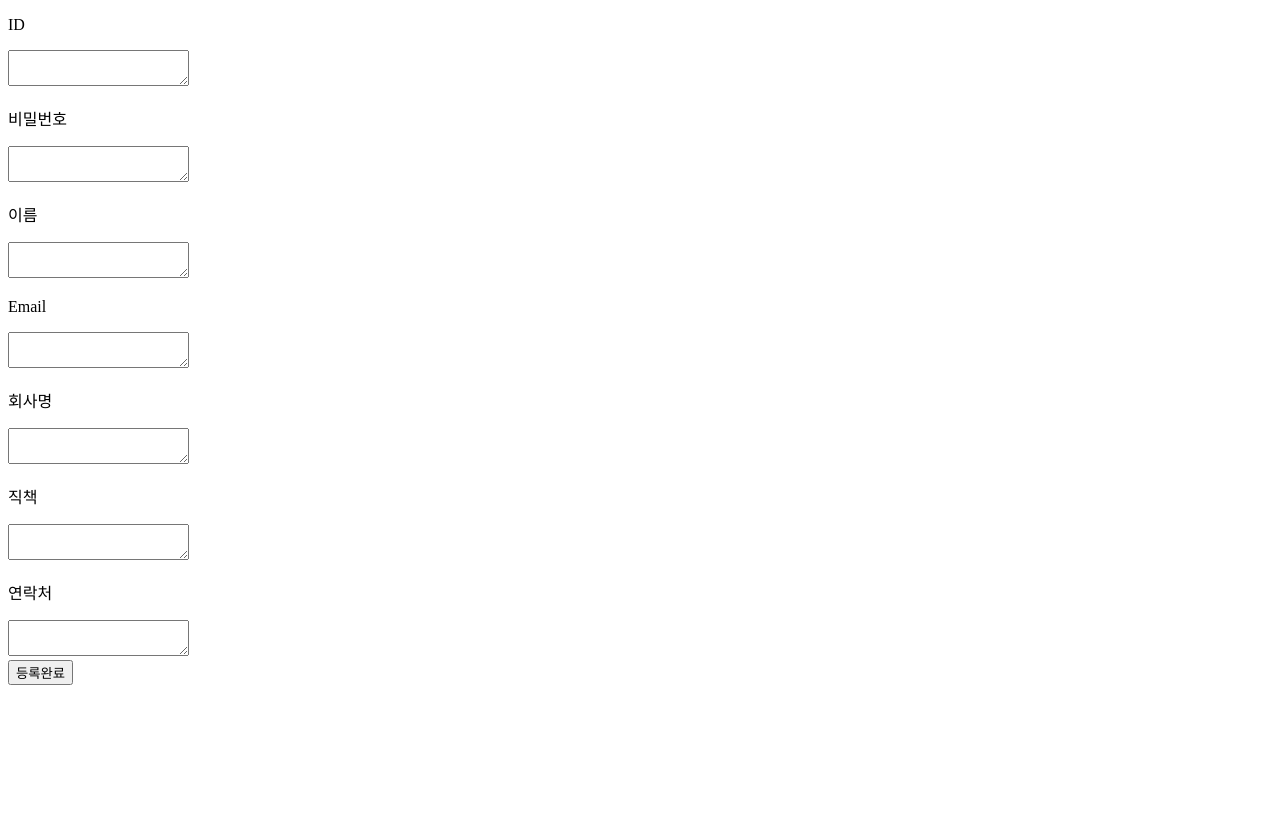
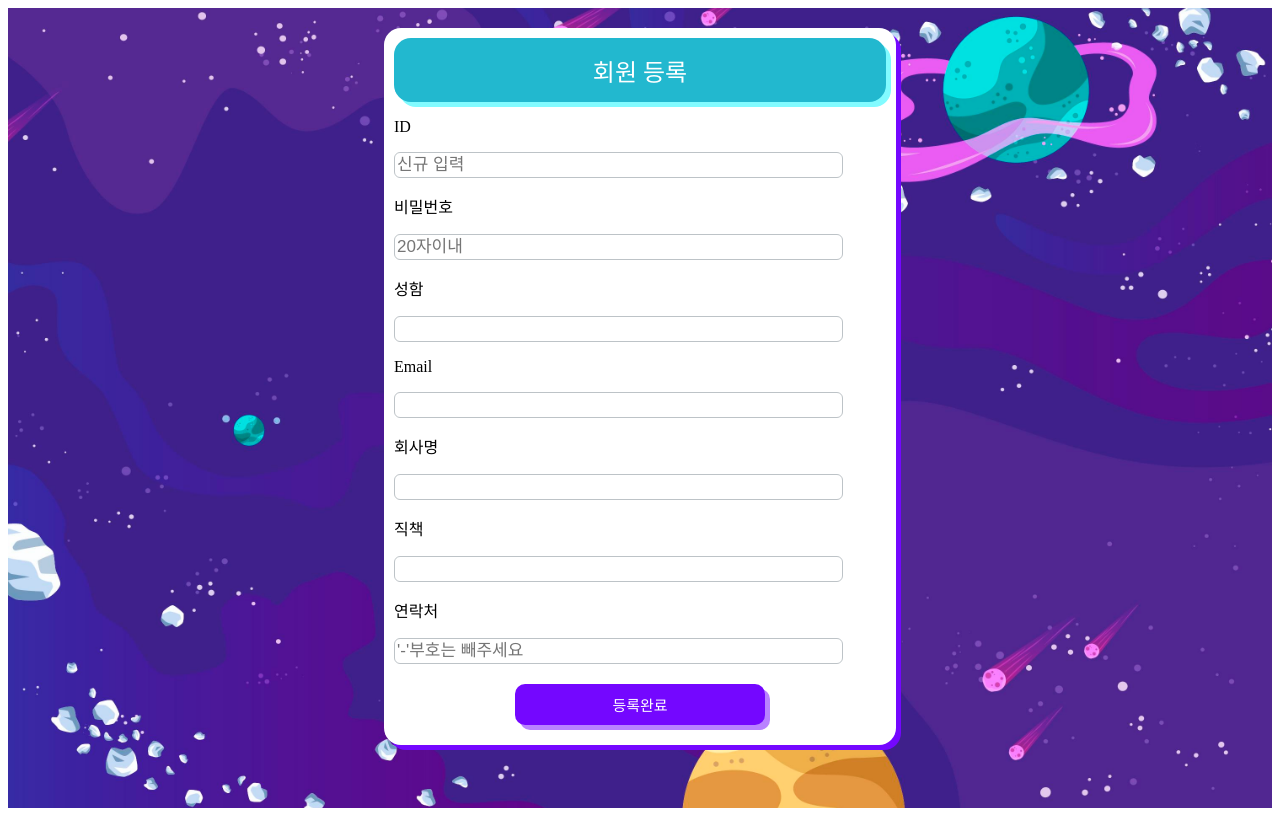
Before and after one commit to lock1205/aicc_proj, a React (Create React App) app in the folder front/: page /signup in a window 1280 px wide. Built offline with nearby package versions, Linux system fonts and the light colour scheme.

Commit message:
0826 12:40 이승훈

```diff
--- a/front/package.json
+++ b/front/package.json
@@ -18,6 +18,7 @@
     "react-redux": "^9.1.2",
     "react-router-dom": "^6.26.1",
     "react-scripts": "^5.0.1",
+    "react-toastify": "^10.0.5",
     "start": "^5.1.0",
     "web-vitals": "^2.1.4"
   },
@@ -44,5 +45,8 @@
       "last 1 firefox version",
       "last 1 safari version"
     ]
+  },
+  "devDependencies": {
+    "tailwindcss": "^3.4.10"
   }
 }
--- a/front/src/App.js
+++ b/front/src/App.js
@@ -1,16 +1,29 @@
 import React from 'react';
 import { BrowserRouter, Routes, Route } from 'react-router-dom';
+import 'react-toastify/dist/ReactToastify.css';
 import LoginForm from './componet/LoginForm';
 import SignupForm from './componet/SignupForm';
+import MainPage from './componet/MainPage';
+import { ToastContainer } from 'react-toastify';
+
 // import AgreeFinish from './componet/AgreeFinish';
 
 function App() {
   return (
     <BrowserRouter>
-      <Routes>
-        <Route path="/" element={<LoginForm />} />
-        <Route path="/signup" element={<SignupForm />} />
-      </Routes>
+      <div className="App">
+        <Routes>
+          <Route path="/" element={<MainPage />} />
+          <Route path="/login" element={<LoginForm />} />
+          <Route path="/signup" element={<SignupForm />} />
+        </Routes>
+
+        <ToastContainer
+          position="bottom-center"
+          autoClose={1000}
+          theme="light"
+        />
+      </div>
     </BrowserRouter>
   );
 }
--- a/front/src/Main/css/style.css
+++ b/front/src/Main/css/style.css
@@ -1,6 +1,6 @@
 
 /***************** Header Style *******************/
-header .container {
+.header  {
   display: flex;
   justify-content: space-between;
   align-items: center;
--- /dev/null
+++ b/front/src/componet/MainPage.jsx
@@ -0,0 +1,41 @@
+import React from 'react';
+import { Link } from 'react-router-dom';
+
+const MainPage = () => {
+  return (
+    <div>
+      MainPage
+      <header class="header">
+        <div class="contanier">
+          <div class="nav-wrapper">
+            <ul class="nav-lists">
+              <li>
+                <a href="#">회사 이름</a>
+              </li>
+              <li>
+                <a href="#">회사 로고</a>
+              </li>
+              <Link to={'/login'}>
+                <button> 로그인</button>
+              </Link>
+              <button>My Page</button>
+            </ul>
+          </div>
+        </div>
+      </header>
+      <body>
+        <div>기술 소개 부분입니다.</div>
+
+        <div>추천 패키지 부분입니다.</div>
+
+        <div>협의서 작성 부분입니다.</div>
+      </body>
+      <footer>
+        <p>Copyright © 2018 tcpschool.co.,Ltd. All rights reserved.</p>
+        <address>Contact webmaster for more information. 070-1234-5678</address>
+      </footer>
+    </div>
+  );
+};
+
+export default MainPage;
--- a/front/src/componet/SignupForm.jsx
+++ b/front/src/componet/SignupForm.jsx
@@ -1,38 +1,156 @@
-import React from 'react';
+import React, { useEffect, useState } from 'react';
+import { Link } from 'react-router-dom';
+import '../design/SignupForm.css';
+import '../design/bg.css';
+import { toast } from 'react-toastify';
 
 const SignupForm = () => {
-  const completeRegister = () => {};
+  //const completeRegister = () => {};
+  const [email, setEmail] = useState('');
+
+  const [formData, setFormData] = useState({
+    id: '',
+    password: '',
+    name: '',
+    email: '',
+    company: '',
+    level: '',
+    phone: '',
+  });
+
+  const handleChange = (e) => {
+    //const { name, value } = e.target;
+    setFormData({ ...formData, [e.target.name]: e.target.value });
+    console.log(formData);
+  };
+
+  const handleSubmit = (e) => {
+    e.preventDefault();
+    if (!formData.id) {
+      console.log('formData id');
+      toast.error('ID가 입력되지 않았습니다.');
+      return;
+    }
+    if (!formData.password) {
+      toast.error('password가 입력되지 않았습니다.');
+      return;
+    }
+    if (!formData.name) {
+      toast.error('성함이 입력되지 않았습니다.');
+      return;
+    }
+    if (!formData.email) {
+      toast.error('Email이 입력되지 않았습니다.');
+      return;
+    }
+    if (!formData.company) {
+      toast.error('회사명이 입력되지 않았습니다.');
+      return;
+    }
+    if (!formData.level) {
+      toast.error('직책이 입력되지 않았습니다.');
+      return;
+    }
+    if (!formData.phone) {
+      toast.error('연락처가 입력되지 않았습니다.');
+      return;
+    }
+  };
   return (
-    <div className="wrapper_container">
-      <div className="id">
-        <p>ID</p>
-        <textarea name="id" id=""></textarea>
+    <div className="bg">
+      <div className="Signup-wrapper">
+        <div className="content">
+          <div className="Signup-title">회원 등록</div>
+          <form className="" onSubmit={handleSubmit}>
+            <div className="id ">
+              <p>
+                ID
+                {/*<h4 className="text-red-600">*필수 입력 사항*</h4> */}
+              </p>
+              <input
+                className="bg-gray-300 text-gray-900"
+                type="text"
+                name="id"
+                id=""
+                placeholder="신규 입력"
+                onChange={handleChange}
+                value={formData.id}
+              ></input>
             </div>
             <div className="password">
               <p>비밀번호</p>
-        <textarea name="password" id=""></textarea>
+              <input
+                className="bg-gray-300 text-gray-900"
+                type="password"
+                name="password"
+                id=""
+                placeholder="20자이내"
+                onChange={handleChange}
+                value={formData.password}
+              ></input>
             </div>
             <div className="name">
-        <p>이름</p>
-        <textarea name="name" id=""></textarea>
+              <p>성함</p>
+              <input
+                className="bg-gray-300 text-gray-900"
+                name="name"
+                id=""
+                onChange={handleChange}
+                value={formData.name}
+              ></input>
             </div>
             <div className="email">
               <p>Email</p>
-        <textarea name="email" id=""></textarea>
+              <input
+                className="bg-gray-300 text-gray-900"
+                name="email"
+                id=""
+                onChange={handleChange}
+                value={formData.email}
+              ></input>
             </div>
-      <div className="company_name">
+            <div className="company">
               <p>회사명</p>
-        <textarea name="company_name" id=""></textarea>
+              <input
+                className="bg-gray-300 text-gray-900"
+                name="company"
+                id=""
+                onChange={handleChange}
+                value={formData.company}
+              ></input>
             </div>
             <div className="level">
               <p>직책</p>
-        <textarea name="level" id=""></textarea>
+              <input
+                className="bg-gray-300 text-gray-900"
+                name="level"
+                id=""
+                onChange={handleChange}
+                value={formData.level}
+              ></input>
             </div>
             <div className="phone">
               <p>연락처</p>
-        <textarea name="phone" id=""></textarea>
+              <input
+                className="bg-gray-300 text-gray-900"
+                name="phone"
+                id=""
+                onChange={handleChange}
+                placeholder="'-'부호는 빼주세요"
+                value={formData.phone}
+              ></input>
             </div>
-      <button onClick={completeRegister}>등록완료</button>
+
+            <div className="buttonBox">
+              <Link to={'/'}>
+                <button className="register " type="submit">
+                  등록완료
+                </button>
+              </Link>
+            </div>
+          </form>
+        </div>
+      </div>
     </div>
   );
 };
--- a/front/src/design/LoginForm.css
+++ b/front/src/design/LoginForm.css
@@ -4,6 +4,7 @@
     justify-content: center;
     height: 100vh;
 }
+
 
 .left{
   background-color: white;
--- /dev/null
+++ b/front/src/design/SignupForm.css
@@ -0,0 +1,58 @@
+.Signup-wrapper {
+    width: 512px;
+    margin-left:auto;
+    margin-right:auto;
+    border-radius: 4px;
+    overflow: hidden;
+    padding: 20px;
+}
+
+.Signup-title{
+    background: #22b8cf;
+    color: white;
+    height: 4rem;
+    font-size: 1.5rem;
+    display: flex;
+    align-items: center;
+    justify-content: center;
+    border-radius:  17px;
+    box-shadow: 5px 5px 0 rgba(7, 247, 255, 0.5);
+}
+.content{
+    background: white;
+    border-radius:  17px;
+    box-shadow: 5px 5px 0 rgba(116, 7, 255, 100);
+    padding: 10px;
+}
+
+.content .buttonBox{
+    display: flex;
+    justify-content: center;
+}
+
+.content .register {
+
+    width: 250px;
+    padding: 10px;
+    border-radius: 10px;
+    border: none;
+    background-color:#7407FF ;
+    box-shadow: 5px 5px 0 rgba(116, 7, 255, 0.5);
+    color: white;
+    font-size: 15px;
+    cursor: pointer;
+    margin-top: 20px;
+    margin-bottom: 10px;
+}
+.register:hover {
+    background-color: #a669f5;
+  }
+  .content input {
+    display: flex;
+    justify-content: center;
+    width: 90%;
+    padding: 2px;
+    border-radius: 6px;
+    border: 1px solid #bdc3c7;
+    font-size: 17px;
+  }
--- /dev/null
+++ b/front/src/index.css
@@ -0,0 +1,3 @@
+@tailwind base;
+@tailwind components;
+@tailwind utilities;
```
Also changed, not shown: front/src/Main/index.html (deleted, +0 -51 lines), front/tailwind.config.js (added, +8 -0 lines), 1 other file (tests, documents, lock files or other folders). Lines whose indentation alone changed are shown as unchanged.
